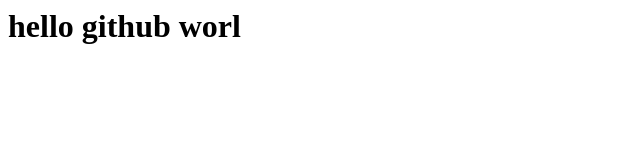
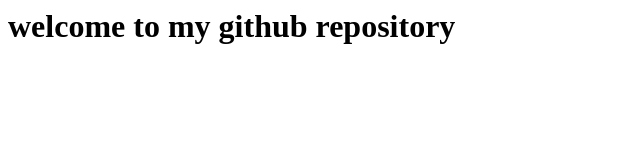
Before and after one commit to truongdinhy/lab7, a plain HTML site: page index.html in a window 1280 px wide. Shown: the whole page, without its empty margins (0-640 px from the left). Drawn offline with Linux system fonts and the light colour scheme.

Commit message:
Updeate index.html content

```diff
--- a/index.html
+++ b/index.html
@@ -1 +1 @@
-<html><body><h1> hello github worl</h1></body></html>
+<html><body><h1>welcome to my github repository</h1></body></html>
```
